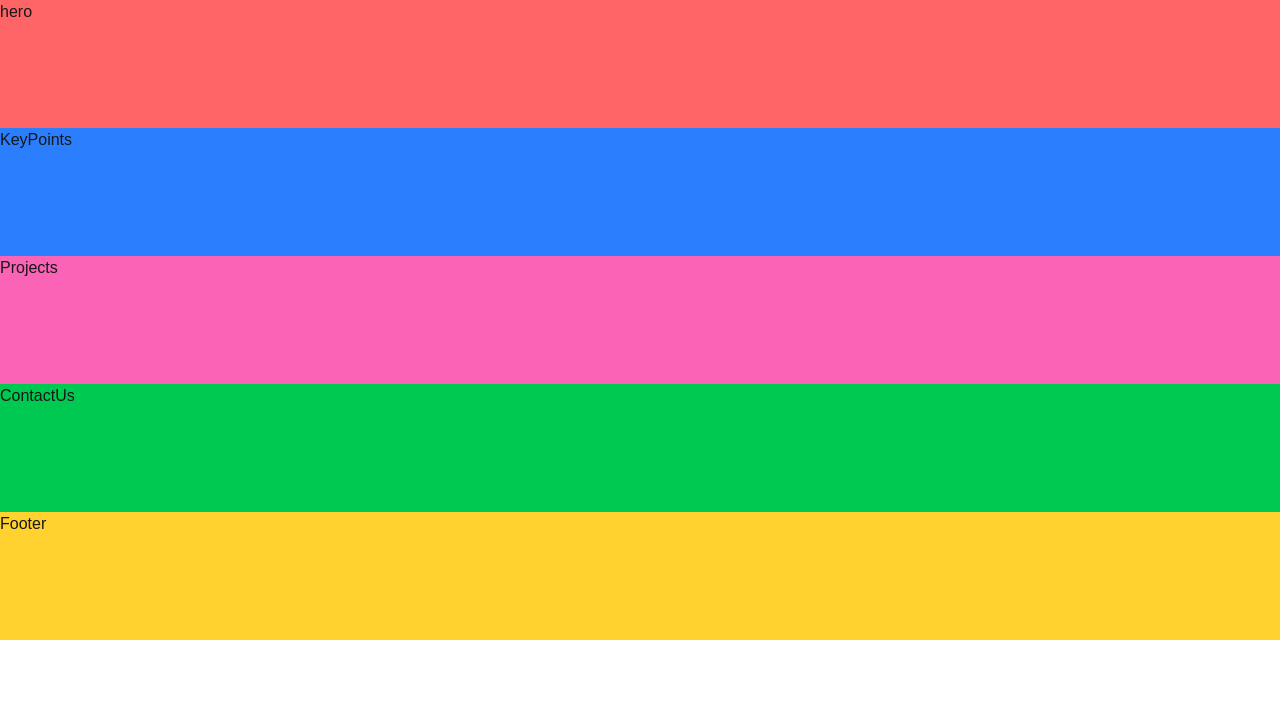
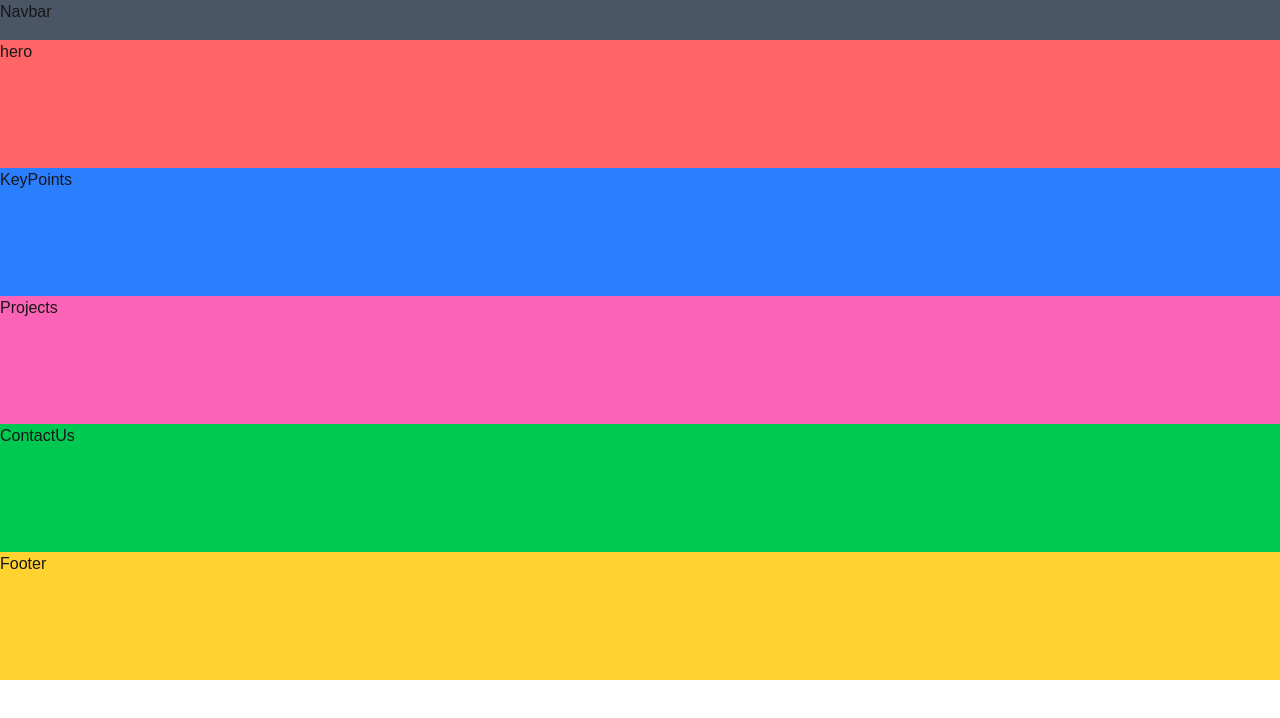
Before and after one commit to devslife7/jphomeservice, a Next.js app: page / in a window 1280 px wide. Shown: the top 718 px of the page. Built offline with nearby package versions, Linux system fonts and the light colour scheme.

Commit message:
added navbar to boiler plate

```diff
--- a/app/page.tsx
+++ b/app/page.tsx
@@ -4,10 +4,12 @@ import KeyPoints from "@/components/KeyPoints"
 import Projects from "@/components/Projects"
 import ContactUs from "@/components/ContactUs"
 import Footer from "@/components/Footer"
+import Navbar from "@/components/Navbar"
 
 export default function Home() {
   return (
     <div>
+      <Navbar />
       <Hero />
       <KeyPoints />
       <Projects />
--- /dev/null
+++ b/components/Navbar.tsx
@@ -0,0 +1,7 @@
+export default function Navbar() {
+  return (
+    <div className="h-10 bg-gray-600">
+      <div>Navbar</div>
+    </div>
+  )
+}
```
